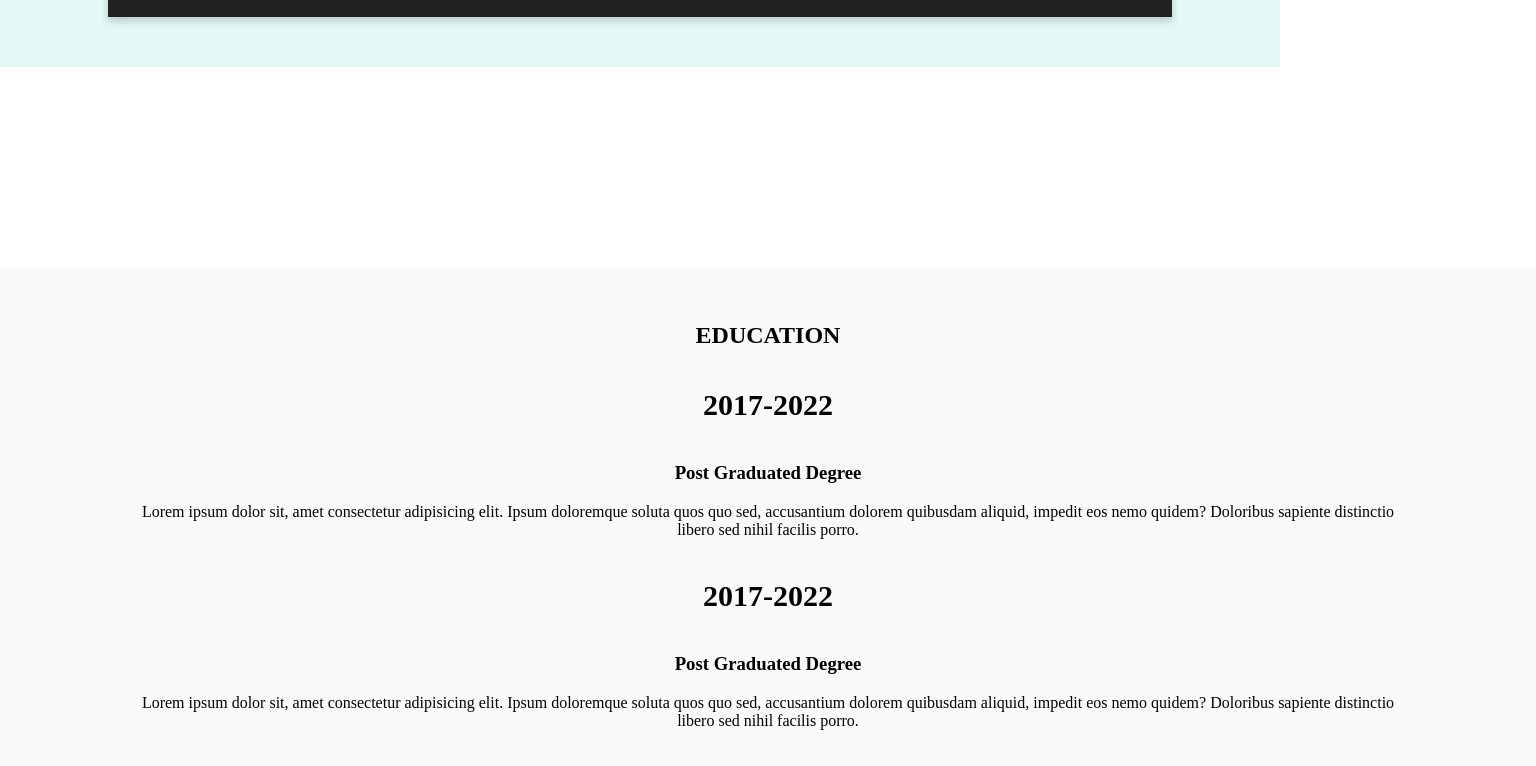
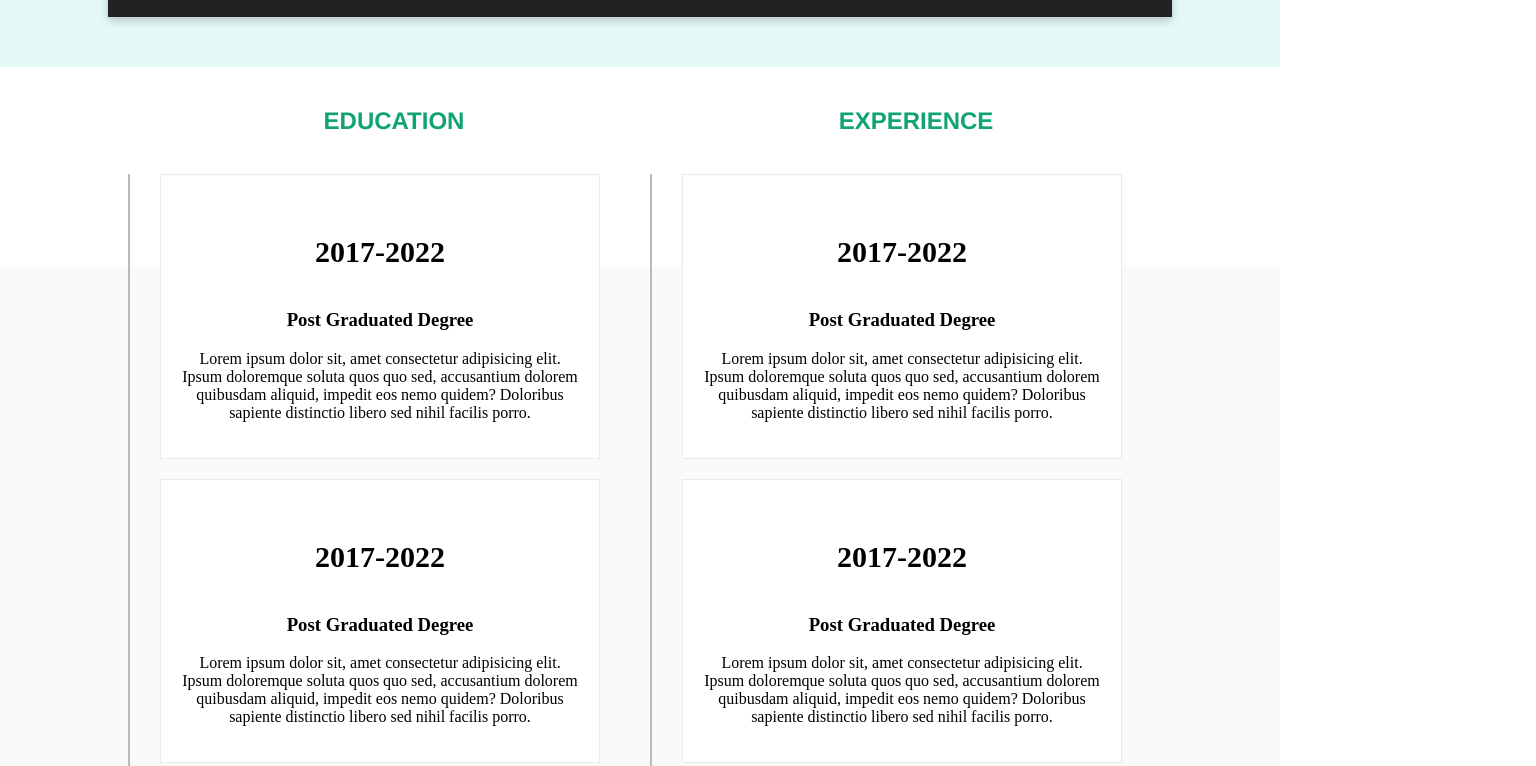
Before and after one commit to salmakhan0/CV-re, a plain HTML site: page index.html in a window 1280 px wide. Shown: the part 2065-2831 px from the top of the page, 1536 px wide, since content can reach past the window. Drawn offline with Linux system fonts and the light colour scheme; files whose address does not match are found by name.

Commit message:
Add files via upload

```diff
--- a/index.html
+++ b/index.html
@@ -191,6 +191,7 @@
     </div>
 
     <div class="middle-container2">
+        <article>
             <main class="row1">
                 <section class="col3">
                     <header class="title">
@@ -201,22 +202,28 @@
                         <div class="box">
                             <h4>2017-2022</h4>
                             <h3>Post Graduated Degree</h3>
-                       <p>Lorem ipsum dolor sit, amet consectetur adipisicing elit. Ipsum doloremque soluta quos quo sed, accusantium dolorem quibusdam aliquid, impedit eos nemo quidem? Doloribus sapiente distinctio libero sed nihil facilis porro.</p>
+                            <p>Lorem ipsum dolor sit, amet consectetur adipisicing elit. Ipsum doloremque soluta quos quo sed,
+                                accusantium dolorem quibusdam aliquid, impedit eos nemo quidem? Doloribus sapiente distinctio libero
+                                sed nihil facilis porro.</p>
                         </div>
 
                         <div class="box">
                             <h4>2017-2022</h4>
                             <h3>Post Graduated Degree</h3>
-                        <p>Lorem ipsum dolor sit, amet consectetur adipisicing elit. Ipsum doloremque soluta quos quo sed, accusantium
-                            dolorem quibusdam aliquid, impedit eos nemo quidem? Doloribus sapiente distinctio libero sed nihil facilis
+                            <p>Lorem ipsum dolor sit, amet consectetur adipisicing elit. Ipsum doloremque soluta quos quo sed,
+                                accusantium
+                                dolorem quibusdam aliquid, impedit eos nemo quidem? Doloribus sapiente distinctio libero sed nihil
+                                facilis
                                 porro.</p>
                         </div>
 
                         <div class="box">
                             <h4>2017-2022</h4>
                             <h3>Post Graduated Degree</h3>
-                        <p>Lorem ipsum dolor sit, amet consectetur adipisicing elit. Ipsum doloremque soluta quos quo sed, accusantium
-                            dolorem quibusdam aliquid, impedit eos nemo quidem? Doloribus sapiente distinctio libero sed nihil facilis
+                            <p>Lorem ipsum dolor sit, amet consectetur adipisicing elit. Ipsum doloremque soluta quos quo sed,
+                                accusantium
+                                dolorem quibusdam aliquid, impedit eos nemo quidem? Doloribus sapiente distinctio libero sed nihil
+                                facilis
                                 porro.</p>
                         </div>
 
@@ -233,7 +240,8 @@
                             <h4>2017-2022</h4>
                             <h3>Post Graduated Degree</h3>
                             <p>Lorem ipsum dolor sit, amet consectetur adipisicing elit. Ipsum doloremque soluta quos quo sed,
-                            accusantium dolorem quibusdam aliquid, impedit eos nemo quidem? Doloribus sapiente distinctio libero sed
+                                accusantium dolorem quibusdam aliquid, impedit eos nemo quidem? Doloribus sapiente distinctio libero
+                                sed
                                 nihil facilis porro.</p>
                         </div>
 
@@ -261,6 +269,8 @@
                 </section>
 
             </main>
+        </article>
+
     </div>
     <div class="bottom-container">
 
--- a/main.css
+++ b/main.css
@@ -331,5 +331,37 @@ th
     display: flex;
     justify-content: center;
     align-items: center;
-    padding: 35px 10%;
 }
+article
+{
+    width:100%;
+    padding: 20px 10%;
+    margin-top: -200px;
+}
+main.row1
+{
+    display: grid;
+    grid-template-columns: 1fr 1fr;
+    grid-column-gap: 20px;
+}
+.col3 header.title
+{
+    font-family:Helvetica;
+    color: #11a372;
+    padding: 0px 0px 20px 30px;
+}
+.col3 .contents
+{
+    padding: 0px 30px;
+    border-left: 2px solid #bababa;
+}
+.col3 .contents .box
+{
+    position: relative;
+    padding: 20px;
+    border: 1px solid #eaeaea;
+    background-color: #ffffff;
+    cursor: pointer;
+    transition: all 0.4s;
+    margin-bottom: 20px;
+}
```
Lines whose indentation alone changed are shown as unchanged.
